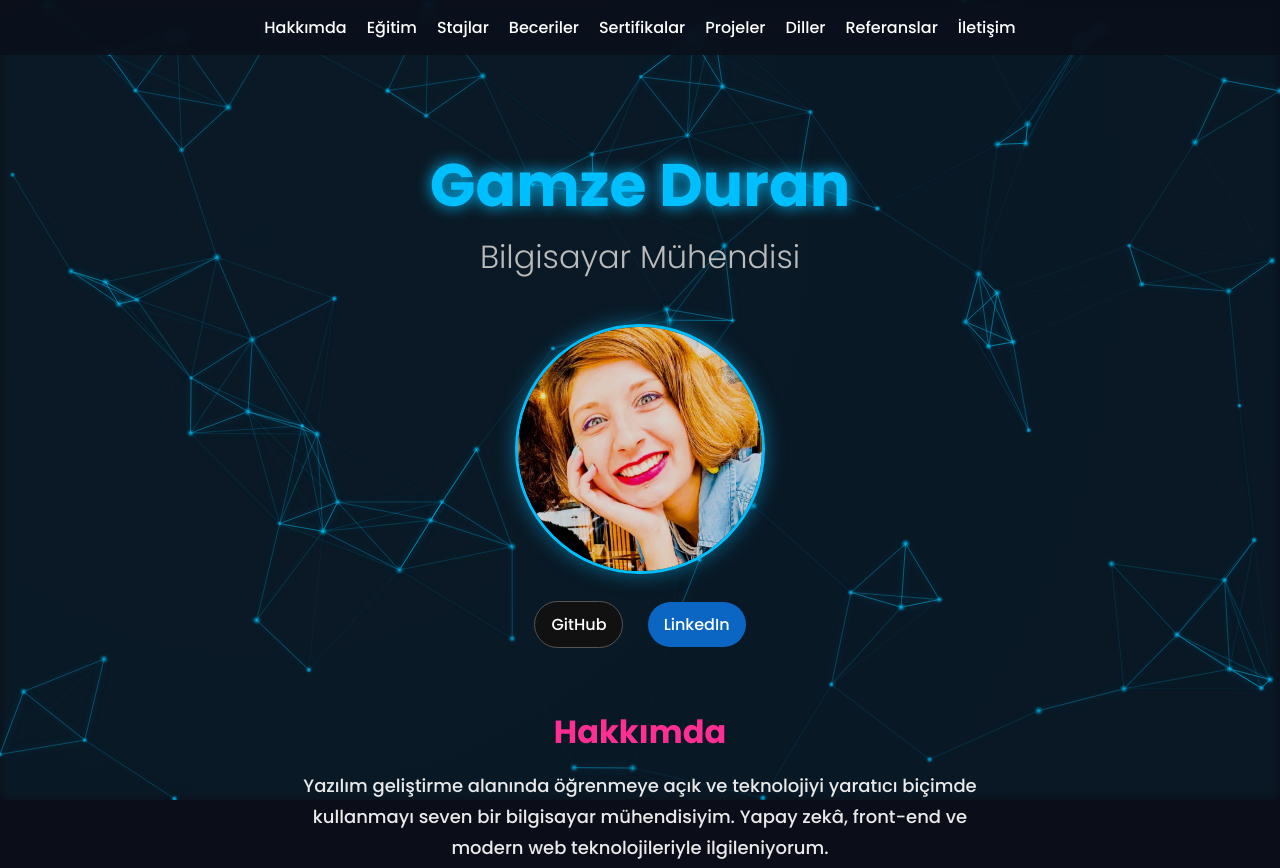
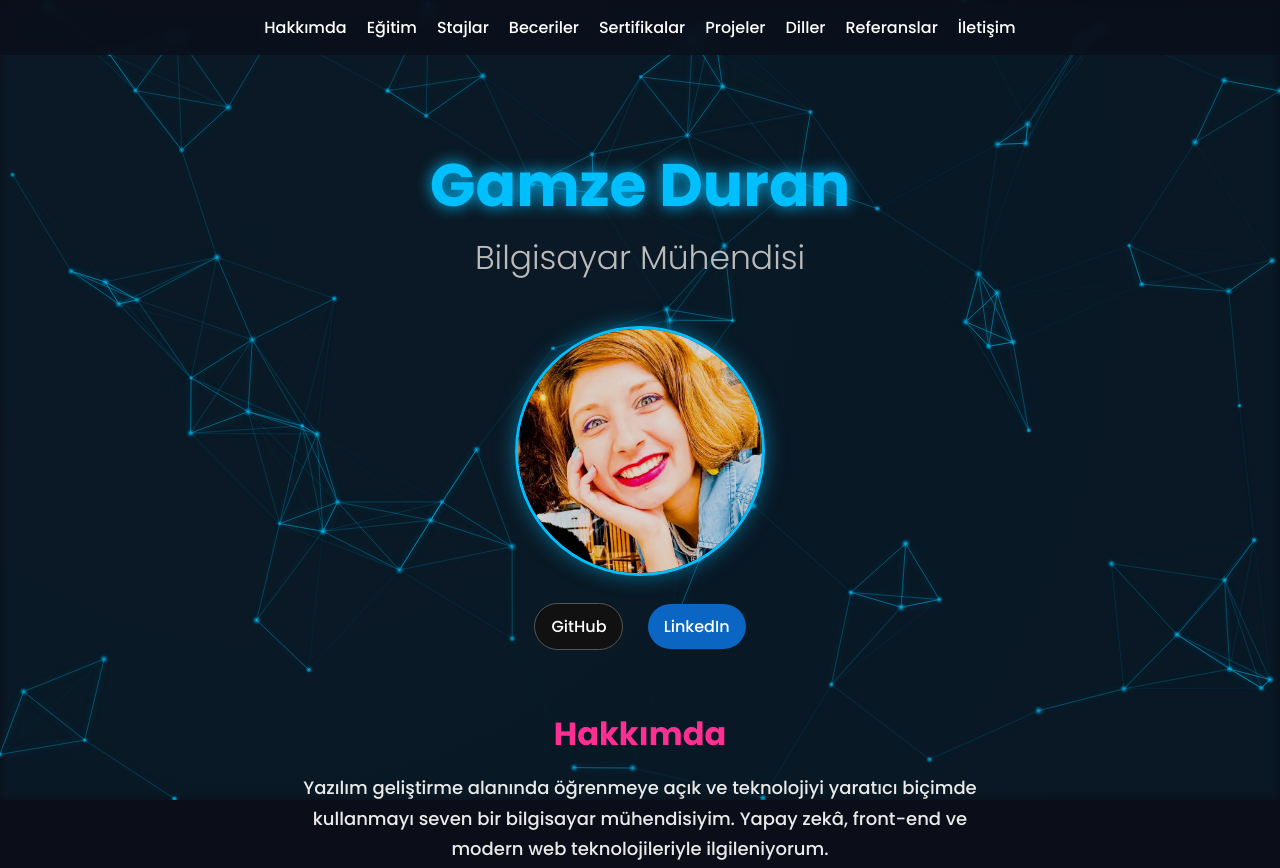
Before and after one commit to gamzedrn/gamzedrn.github.io, a plain HTML site: page index.html in a window 1280 px wide. Shown: the top 868 px of the page. Drawn offline with Linux system fonts and the light colour scheme.

Commit message:
Update style.css

```diff
--- a/style.css
+++ b/style.css
@@ -51,8 +51,8 @@ header {
 }
 
 .subtitle {
-  font-weight: 300;
-  font-size: 32px;
+  font-weight: 310;
+  font-size: 33px;
   color: #bbb;
 }
 
```
